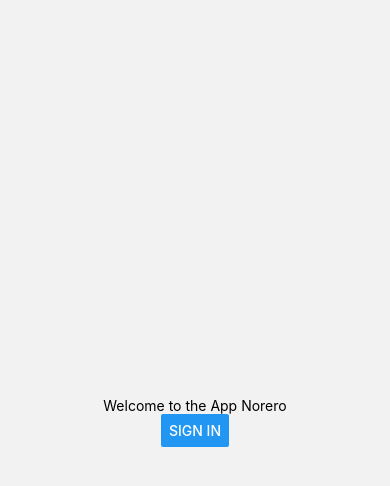
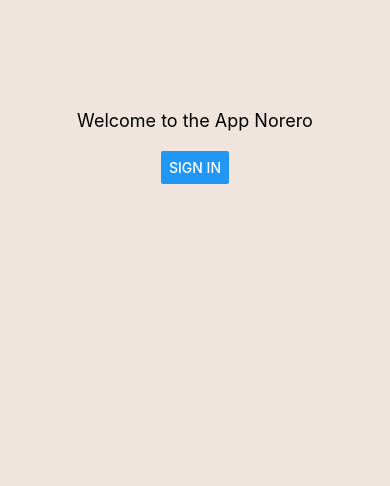
Before and after one commit to Cabezlea/Vinum, a React Native app: screen / in a window 390 px wide. Shown: the top 486 px of the page. Built offline with nearby package versions, Linux system fonts and the light colour scheme.

Commit message:
Responsive design for the SignIn will implement the actual design like header

```diff
--- a/pages/SignIn.jsx
+++ b/pages/SignIn.jsx
@@ -1,13 +1,28 @@
 import React from 'react';
-import { View, Text, Button } from 'react-native';
+import { View, Text, Button, StyleSheet, Dimensions } from 'react-native';
 
+const {height} = Dimensions.get('window');
 const SignInScreen = ({ onSignIn }) => {
   return (
-    <View style={{ flex: 1, justifyContent: 'center', alignItems: 'center' }}>
-      <Text>Welcome to the App Norero</Text>
+    <View style={styles.container}>
+      <Text style={styles.welcomeText}>Welcome to the App Norero</Text>
       <Button title="Sign In" onPress={onSignIn} />
     </View>
   );
 };
 
+const styles = StyleSheet.create({
+  container: {
+    flex: 1,
+    justifyContent: 'flex-start',
+    alignItems: 'center',
+    backgroundColor: '#f0e5de',
+    paddingTop: height * 0.13, // 13% of the screen to make sure it is responsive
+  },
+  welcomeText: {
+    fontSize: 18,
+    marginBottom: 20, // Add some space before the button
+  },
+});
+
 export default SignInScreen;
```
Also changed, not shown: Ideas&Planning/UnderstandingProj.txt (renamed from UnderstandingProj.txt), Ideas&Planning/VinumInstructions.txt (renamed from VinumInstructions.txt), Ideas&Planning/VinumSignUpDesign.jpeg (added), 1 other file (tests, documents, lock files or other folders).
